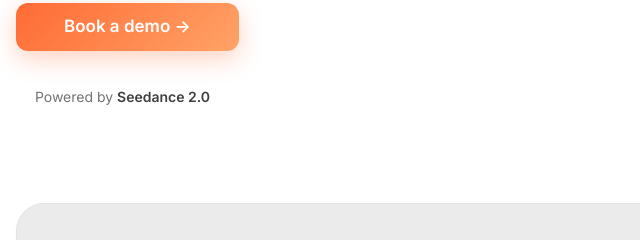
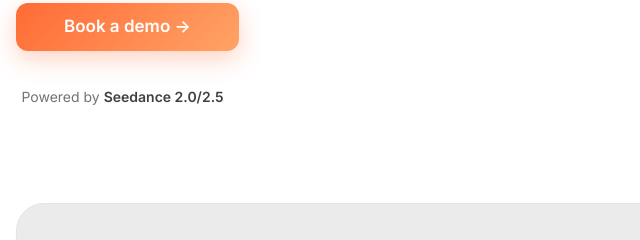
Before and after one commit to TokenBeat-ai/AdSpring, a plain HTML site: page index.html in a window 1280 px wide. Shown: the part 501-741 px from the top of the page, 0-640 px from the left. Drawn offline with nearby package versions, Linux system fonts and the light colour scheme.

Commit message:
Update homepage Seedance version to 2.0/2.5.
Co-authored-by: Cursor <cursoragent@cursor.com>

```diff
--- a/index.html
+++ b/index.html
@@ -65,7 +65,7 @@
               and hooks, ship upload-ready ads quickly, and invest more in what converts.
             </p>
             <a data-demo href="#" class="btn-demo mt-6 inline-flex h-10 w-fit shrink-0 items-center justify-center self-start rounded-xl px-10 text-[15px] shadow-[0_10px_32px_rgba(255,107,53,.34)] hover:-translate-y-0.5 md:mt-12 md:h-12 md:px-12 md:text-[17px]">Book a demo →</a>
-            <p class="mt-3 w-[213px] text-center text-sm text-neutral-500">Powered by <span class="font-semibold text-neutral-700">Seedance 2.0</span></p>
+            <p class="mt-3 w-[213px] text-center text-sm text-neutral-500">Powered by <span class="font-semibold text-neutral-700">Seedance 2.0/2.5</span></p>
           </div>
           <aside aria-label="Five-step weekly creative workflow" class="relative mx-auto w-full max-w-[min(100%,420px)] md:max-w-[460px]" data-hero-carousel>
             <div class="group relative aspect-square w-full">
```
